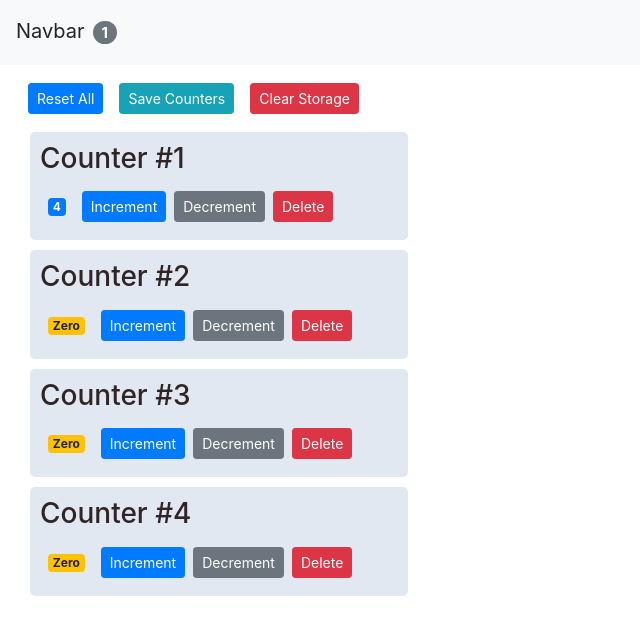
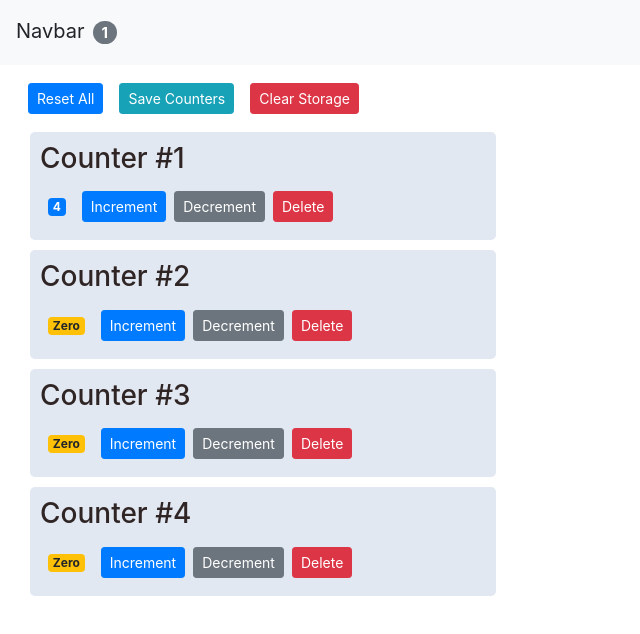
Before and after one commit to puzant/Reactjs-example, a React (Create React App) app: page / in a window 1280 px wide. Shown: the top 634 px of the page, without its empty margins (0-640 px from the left). Built offline with nearby package versions, Linux system fonts and the light colour scheme.

Commit message:
increase the width

```diff
--- a/src/App.css
+++ b/src/App.css
@@ -4,7 +4,7 @@
   padding: 10px;
   border-radius: 5px;
   margin: 10px;
-  width: 30%;
+  width: 37%;
 }
 
 .main-container {
```
